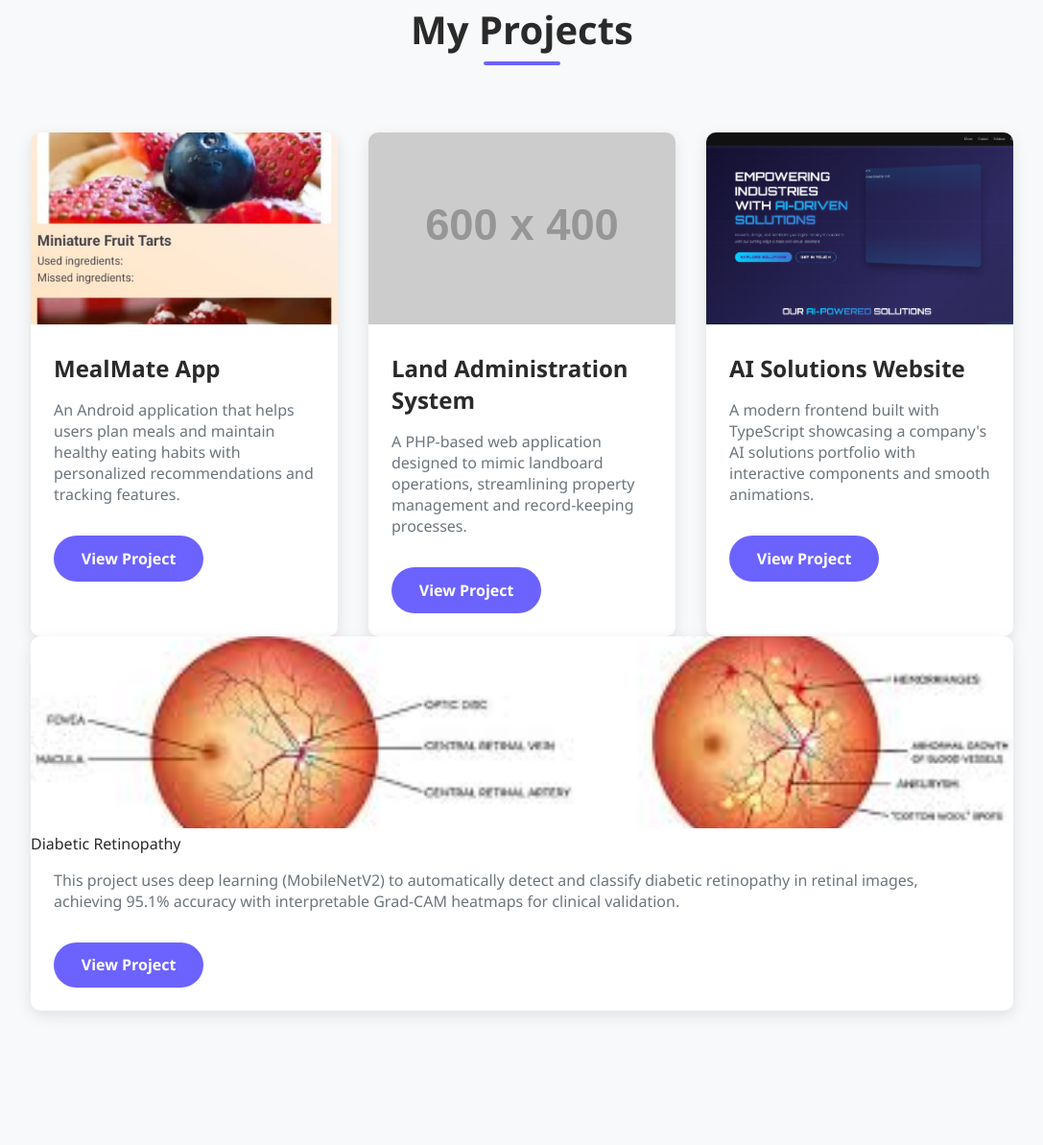
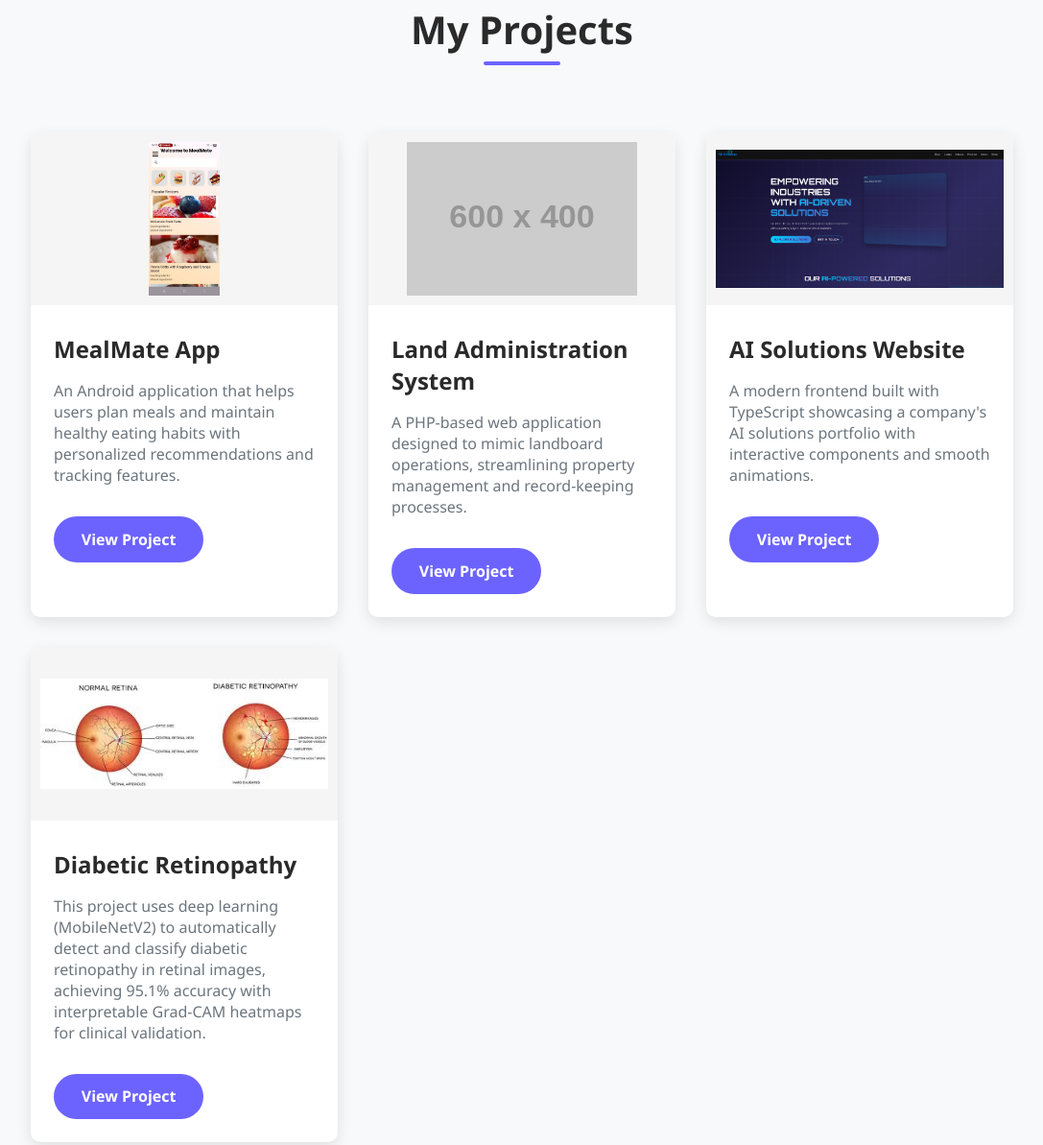
Before and after one commit to Matlala99/AW3-, a website: page index.html in a window 1280 px wide. Shown: the part 2493-3686 px from the top of the page at 96% size, without its empty margins (96-1183 px from the left). Drawn offline with Linux system fonts and the light colour scheme; placeholder pictures from the web are drawn by us.

Commit message:
Update index.html

```diff
--- a/index.html
+++ b/index.html
@@ -291,7 +291,7 @@
 
     .project-card img {
       width: 100%;
-      height: 200px;
+      height: 180px; /* Reduced from 200px */
       object-fit: cover;
       background: #eee;
     }
@@ -401,6 +401,10 @@
       .section {
         padding: 4rem 5%;
       }
+
+      .project-card img {
+        height: 150px; /* Even smaller on mobile */
+      }
     }
   </style>
 </head>
@@ -481,35 +485,33 @@
   <h2>My Projects</h2>
   <div class="projects-grid">
     <div class="project-card fade-in" style="animation-delay: 0.1s">
-      <img src="WhatsApp Image 2025-09-03 at 10.12.21 (1).jpeg" alt="MealMate App">
+      <img src="WhatsApp Image 2025-09-03 at 10.12.21 (1).jpeg" alt="MealMate App" style="object-fit: contain; padding: 10px; background: #f5f5f5;">
       <h3>MealMate App</h3>
       <p>An Android application that helps users plan meals and maintain healthy eating habits with personalized recommendations and tracking features.</p>
       <a href="https://github.com/Matlala99/MealMateApp" class="btn">View Project</a>
     </div>
 
     <div class="project-card fade-in" style="animation-delay: 0.2s">
-      <img src="https://via.placeholder.com/600x400?text=Land+Admin+System" alt="Land Administration System">
+      <img src="https://via.placeholder.com/600x400?text=Land+Admin+System" alt="Land Administration System" style="object-fit: contain; padding: 10px; background: #f5f5f5;">
       <h3>Land Administration System</h3>
       <p>A PHP-based web application designed to mimic landboard operations, streamlining property management and record-keeping processes.</p>
       <a href="https://github.com/Matlala99/Land-Administration-web-app" class="btn">View Project</a>
     </div>
 
     <div class="project-card fade-in" style="animation-delay: 0.3s">
-      <img src="aw3/home.PNG" alt="AI Solutions Website">
+      <img src="aw3/home.PNG" alt="AI Solutions Website" style="object-fit: contain; padding: 10px; background: #f5f5f5;">
       <h3>AI Solutions Website</h3>
       <p>A modern frontend built with TypeScript showcasing a company's AI solutions portfolio with interactive components and smooth animations.</p>
       <a href="https://github.com/Matlala99/Ai-solutions-Website" class="btn">View Project</a>
     </div>
-  </div>
 
-   <div class="project-card fade-in" style="animation-delay: 0.3s">
-      <img src="aw3/diabetic.jfif"
+    <div class="project-card fade-in" style="animation-delay: 0.4s">
+      <img src="aw3/diabetic.jfif" alt="Diabetic Retinopathy" style="object-fit: contain; padding: 10px; background: #f5f5f5;">
       <h3>Diabetic Retinopathy</h3>
       <p>This project uses deep learning (MobileNetV2) to automatically detect and classify diabetic retinopathy in retinal images, achieving 95.1% accuracy with interpretable Grad-CAM heatmaps for clinical validation.</p>
       <a href="https://github.com/Matlala99/Predict-Diabetic-Retnopathy" class="btn">View Project</a>
     </div>
   </div>
-</section>
 </section>
 
 <!-- Contact Section -->
```
